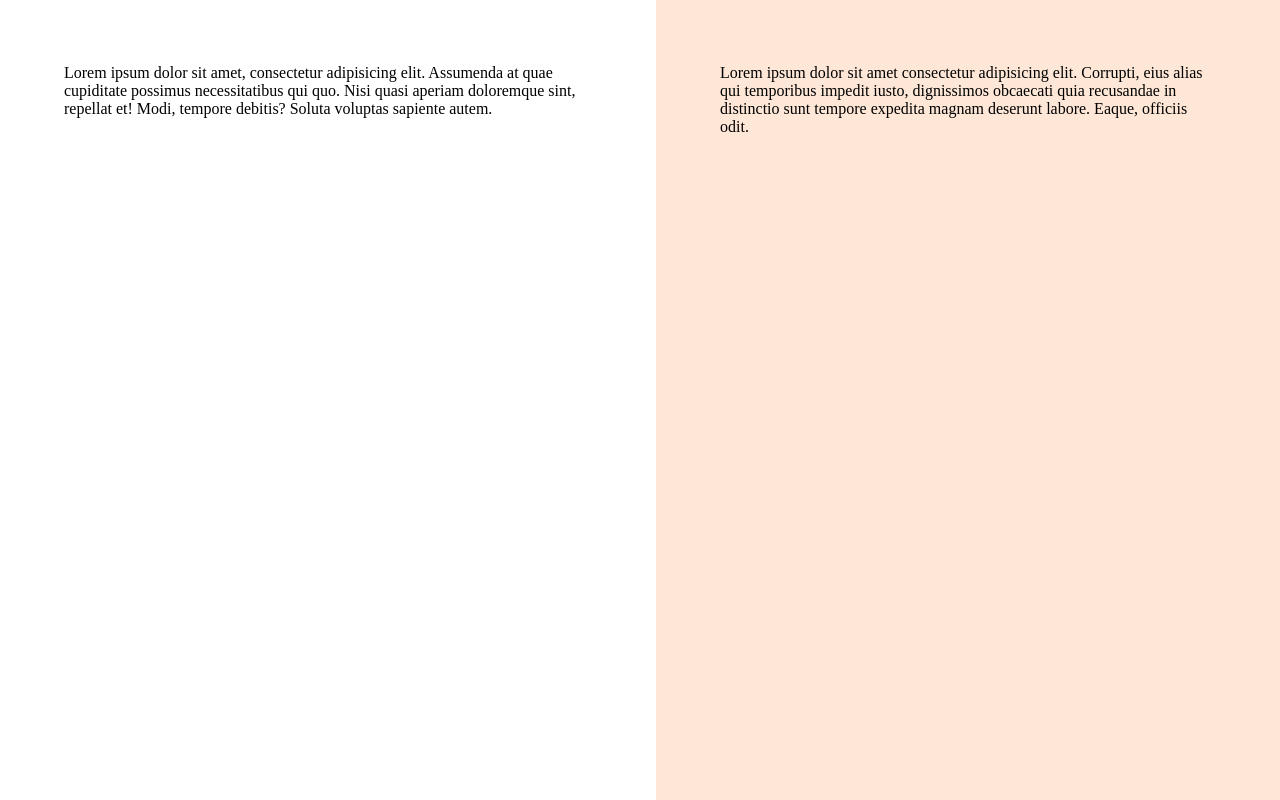
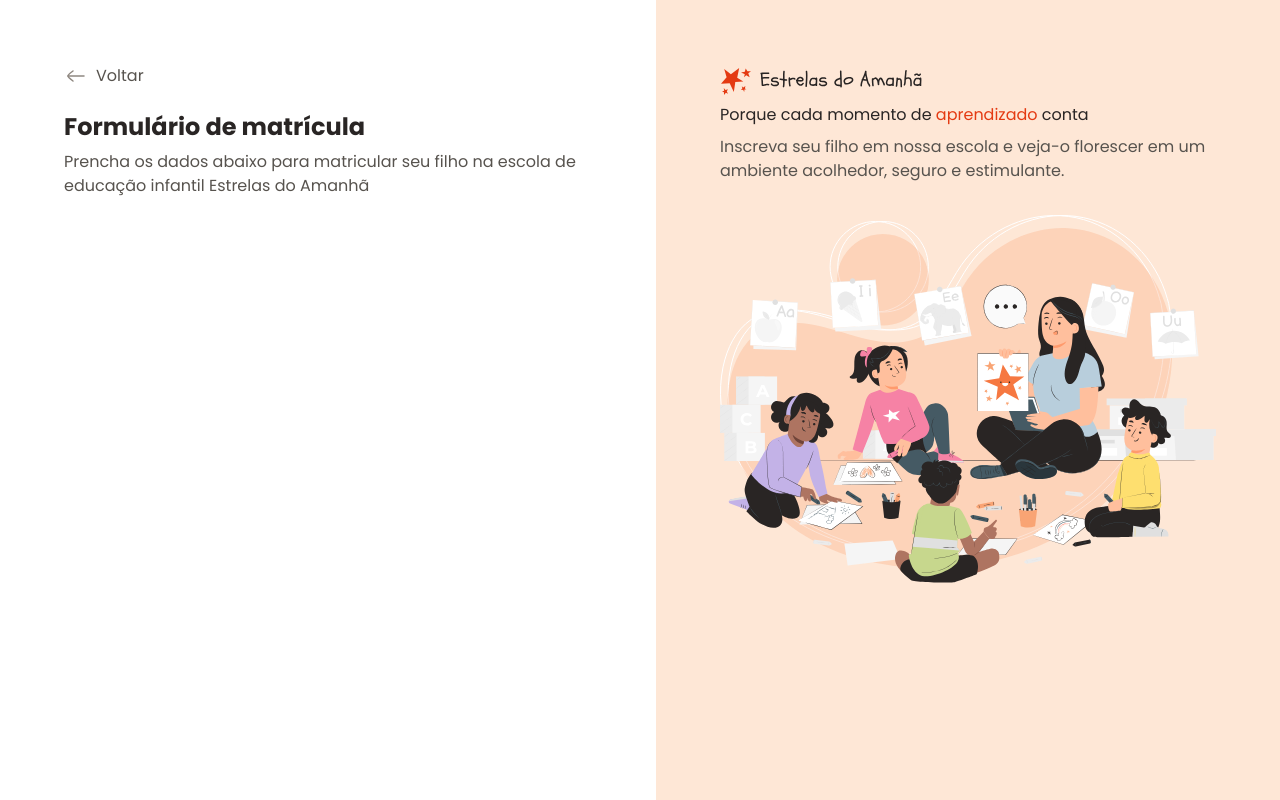
Before and after one commit to cAlbertoRodrigues/registration-form, a plain HTML site: page index.html in a window 1280 px wide. Drawn offline with Linux system fonts and the light colour scheme; a web font is replaced by a local one.

Commit message:
Content aside and initial content of the main

```diff
--- a/index.html
+++ b/index.html
@@ -13,11 +13,29 @@
 <body>
     <div id="app">
         <main>
-            <div class="main-container">Lorem ipsum dolor sit amet, consectetur adipisicing elit. Assumenda at quae cupiditate possimus necessitatibus qui quo. Nisi quasi aperiam doloremque sint, repellat et! Modi, tempore debitis? Soluta voluptas sapiente autem.</div>
+            <div class="main-container">
+                <div class="back">
+                    <img src="assets/icons/arrow-left-02.svg" alt="Icone de voltar">
+                    <span>Voltar</span>
+                </div>
+
+                <h1>Formulário de matrícula</h1>
+                <p>Prencha os dados abaixo para matricular seu filho na escola de educação infantil Estrelas do Amanhã</p>
+            </div>
         </main>
 
         <aside>
-            <div class="aside-container">Lorem ipsum dolor sit amet consectetur adipisicing elit. Corrupti, eius alias qui temporibus impedit iusto, dignissimos obcaecati quia recusandae in distinctio sunt tempore expedita magnam deserunt labore. Eaque, officiis odit.</div>
+            <div class="aside-container">
+                <header>
+                    <img src="assets/Logo.svg" alt="Logo Estrelas do Amanhã">
+                    <h2>Porque cada momento de <span>aprendizado </span>conta</h2>
+                    <p>
+                        Inscreva seu filho em nossa escola e veja-o florescer em um ambiente acolhedor, seguro e estimulante.
+                    </p>
+                </header>
+
+                <img src="assets/Illustration.svg" alt="Ilustração de uma professora com crianças prestando atenção">
+            </div>
         </aside>
     </div>
 </body>
--- a/styles/global.css
+++ b/styles/global.css
@@ -11,7 +11,8 @@
 
     --text-primary: #292524;
     --text-secundary: #57534E;
-    --text-tertiary: #E43A12;
+    --text-tertiary: #8F8881;
+    --text-highlight: #E43A12;
 
     --surface-primary: #FFFFFF;
     --surface-secondary: #FEE7D6;
@@ -23,4 +24,16 @@
 
 body {
     overflow: hidden;
+
+    font: var(--text);
+    color: var(--text-secundary);
 }
+
+h1, h2 {
+    color: var(--text-primary);
+}
+
+img {
+    max-width: 100%;
+    height: auto;
+}
--- a/styles/layout.css
+++ b/styles/layout.css
@@ -14,6 +14,18 @@ main {
         max-width: 33rem;
         margin-left: auto;
     }
+
+    & .back {
+        display: flex;
+        align-items: center;
+        gap: .5rem;
+        margin-bottom: 1.5rem;
+    }
+
+    & h1 {
+        font: 600 1.5rem/1.25 var(--font-family);
+        margin-bottom: .5rem;
+    }
 }
 
 aside {
@@ -22,5 +34,17 @@ aside {
 
     & .aside-container {
         max-width: 31rem;
+
+        & > img {
+            margin-top: 2rem;
+        }
+    }
+
+    & h2 {
+        font: 600 2.5/1.25 var(--font-family);
+        margin-bottom: .5rem;
+        & span {
+            color: var(--text-highlight);
+        }
     }
 }
```
